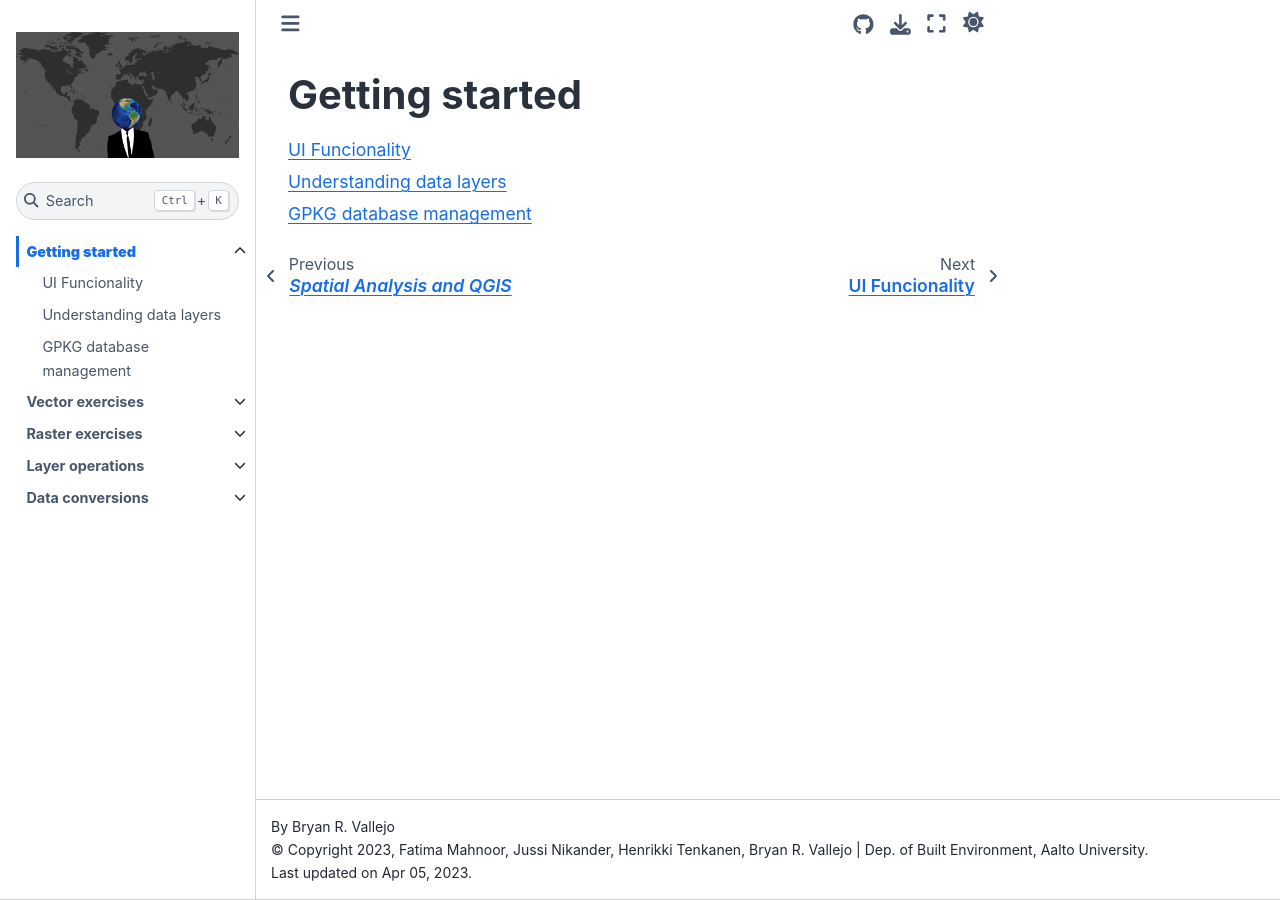
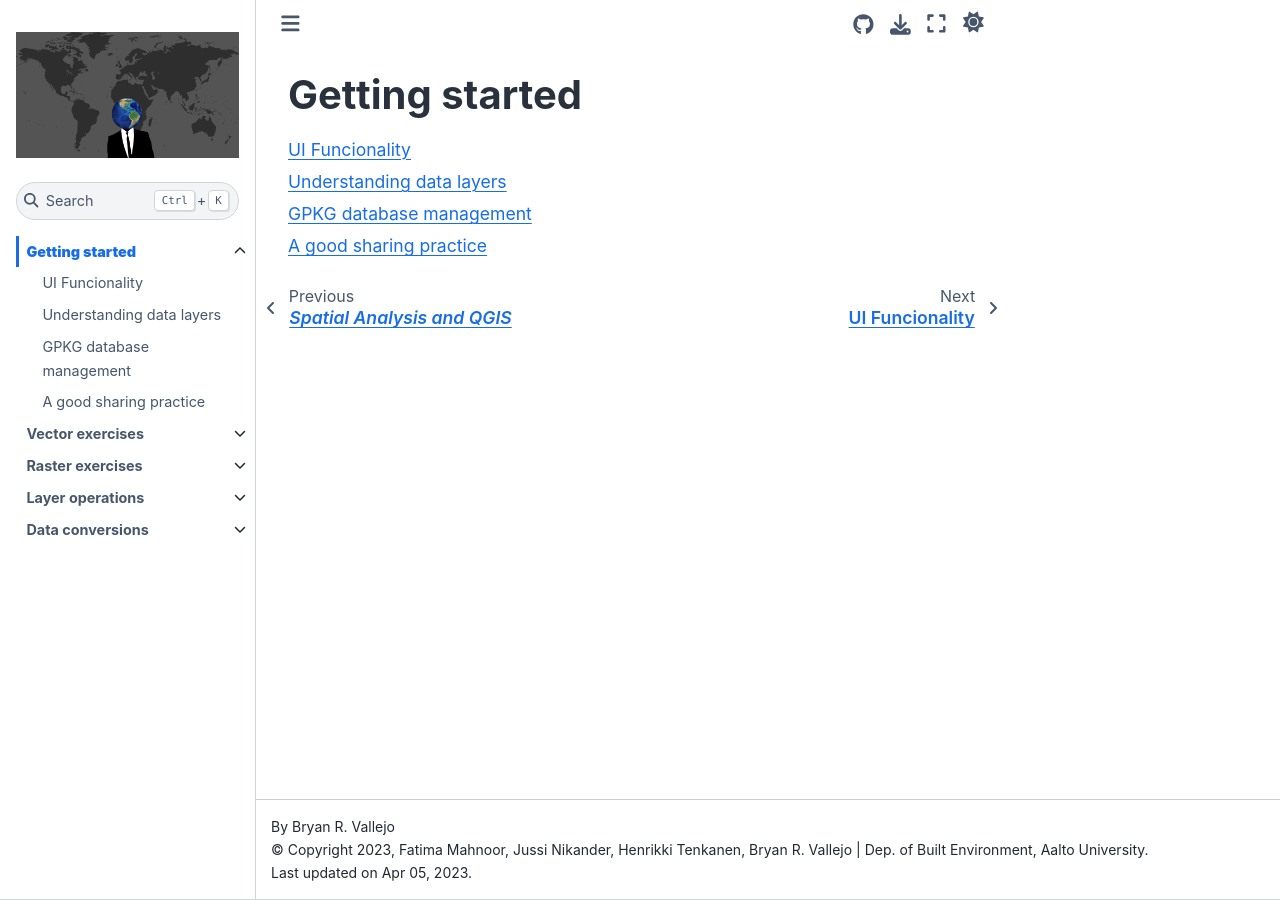
Before and after one commit to AaltoGIS/QGIS-tutorials, a Sphinx documentation site: the page built from source/lessons/part1-getting-started.rst, in a window 1280 px wide. Built offline with Sphinx 7.4.7 and the Sphinx Book theme 1.1.4, drawn with Linux system fonts in a browser that asks for light colours.

Commit message:
sharing practice

```diff
--- a/source/lessons/part1-getting-started.rst
+++ b/source/lessons/part1-getting-started.rst
@@ -8,3 +8,4 @@
    lesson1-ui-funcionality
    lesson2-understanding-layers
    lesson3-gpkg-management
+   lesson4-sharing-practice
```
